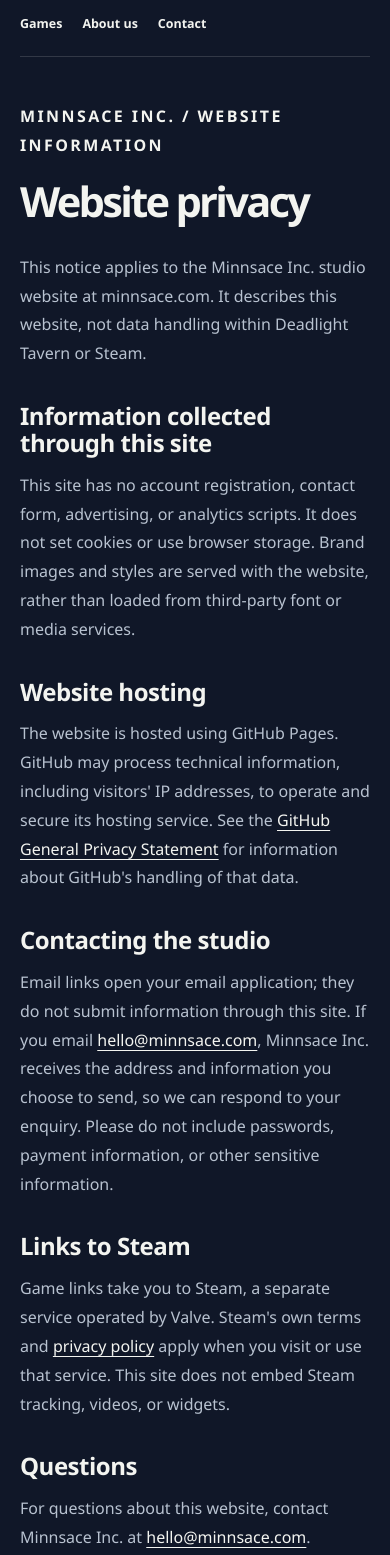
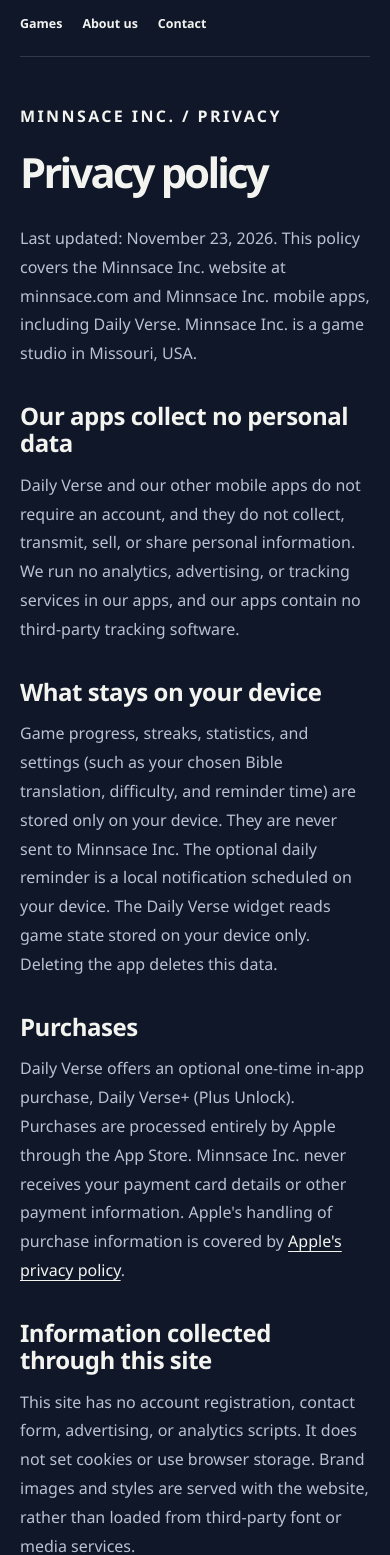
Before and after one commit to minnsace/minnsace.com, a website: page privacy.html in a window 390 px wide. Shown: the part 52-1607 px from the top of the page. Drawn offline with Linux system fonts and the light colour scheme.

Commit message:
Privacy policy: cover mobile apps (Daily Verse) for App Store (#2)

```diff
--- a/privacy.html
+++ b/privacy.html
@@ -4,14 +4,14 @@
     <meta charset="utf-8">
     <meta name="viewport" content="width=device-width, initial-scale=1">
     <meta name="theme-color" content="#101728">
-    <meta name="description" content="How the Minnsace Inc. studio website handles website visits, email contact, and links to Steam.">
+    <meta name="description" content="How Minnsace Inc. handles information on its website and in its mobile apps, including Daily Verse.">
     <meta name="robots" content="index, follow">
     <meta name="twitter:site" content="@minnsace">
-    <link rel="canonical" href="https://minnsace.com/privacy.html">
+    <link rel="canonical" href="https://minnsace.com/privacy">
     <link rel="icon" href="assets/favicon.png" type="image/png" sizes="32x32">
     <link rel="apple-touch-icon" href="assets/apple-touch-icon.png" sizes="180x180">
     <link rel="stylesheet" href="styles.css">
-    <title>Website privacy | Minnsace Inc.</title>
+    <title>Privacy policy | Minnsace Inc.</title>
   </head>
   <body>
     <a class="skip-link" href="#main">Skip to content</a>
@@ -20,19 +20,29 @@
       <nav aria-label="Main navigation"><a href="./#games">Games</a><a href="about.html">About us</a><a href="./#contact">Contact</a></nav>
     </header>
     <main id="main" class="document wrap">
-      <p class="eyebrow">MINNSACE INC. / WEBSITE INFORMATION</p>
-      <h1>Website privacy</h1>
-      <p>This notice applies to the Minnsace Inc. studio website at minnsace.com. It describes this website, not data handling within Deadlight Tavern or Steam.</p>
+      <p class="eyebrow">MINNSACE INC. / PRIVACY</p>
+      <h1>Privacy policy</h1>
+      <p>Last updated: November 23, 2026. This policy covers the Minnsace Inc. website at minnsace.com and Minnsace Inc. mobile apps, including Daily Verse. Minnsace Inc. is a game studio in Missouri, USA.</p>
+      <h2>Our apps collect no personal data</h2>
+      <p>Daily Verse and our other mobile apps do not require an account, and they do not collect, transmit, sell, or share personal information. We run no analytics, advertising, or tracking services in our apps, and our apps contain no third-party tracking software.</p>
+      <h2>What stays on your device</h2>
+      <p>Game progress, streaks, statistics, and settings (such as your chosen Bible translation, difficulty, and reminder time) are stored only on your device. They are never sent to Minnsace Inc. The optional daily reminder is a local notification scheduled on your device. The Daily Verse widget reads game state stored on your device only. Deleting the app deletes this data.</p>
+      <h2>Purchases</h2>
+      <p>Daily Verse offers an optional one-time in-app purchase, Daily Verse+ (Plus Unlock). Purchases are processed entirely by Apple through the App Store. Minnsace Inc. never receives your payment card details or other payment information. Apple's handling of purchase information is covered by <a href="https://www.apple.com/legal/privacy/">Apple's privacy policy</a>.</p>
       <h2>Information collected through this site</h2>
       <p>This site has no account registration, contact form, advertising, or analytics scripts. It does not set cookies or use browser storage. Brand images and styles are served with the website, rather than loaded from third-party font or media services.</p>
       <h2>Website hosting</h2>
       <p>The website is hosted using GitHub Pages. GitHub may process technical information, including visitors' IP addresses, to operate and secure its hosting service. See the <a href="https://docs.github.com/en/site-policy/privacy-policies/github-general-privacy-statement">GitHub General Privacy Statement</a> for information about GitHub's handling of that data.</p>
       <h2>Contacting the studio</h2>
-      <p>Email links open your email application; they do not submit information through this site. If you email <a href="mailto:hello@minnsace.com">hello@minnsace.com</a>, Minnsace Inc. receives the address and information you choose to send, so we can respond to your enquiry. Please do not include passwords, payment information, or other sensitive information.</p>
-      <h2>Links to Steam</h2>
-      <p>Game links take you to Steam, a separate service operated by Valve. Steam's own terms and <a href="https://store.steampowered.com/privacy_agreement/">privacy policy</a> apply when you visit or use that service. This site does not embed Steam tracking, videos, or widgets.</p>
+      <p>Email links open your email application; they do not submit information through this site. If you email <a href="mailto:hello@minnsace.com">hello@minnsace.com</a> — for example, to ask for app support — Minnsace Inc. receives the address and information you choose to send, so we can respond to your enquiry. Please do not include passwords, payment information, or other sensitive information.</p>
+      <h2>Links to other services</h2>
+      <p>Game links may take you to Steam or the App Store, separate services operated by Valve and Apple. Their own terms and privacy policies apply when you visit or use those services. This site does not embed Steam tracking, videos, or widgets.</p>
+      <h2>Children</h2>
+      <p>Our apps are suitable for general audiences. Because our apps collect no personal information from anyone, they collect none from children.</p>
+      <h2>Changes to this policy</h2>
+      <p>If this policy changes, the updated version will be posted on this page with a new "last updated" date.</p>
       <h2>Questions</h2>
-      <p>For questions about this website, contact Minnsace Inc. at <a href="mailto:hello@minnsace.com">hello@minnsace.com</a>.</p>
+      <p>For questions about this policy or our apps, contact Minnsace Inc. at <a href="mailto:hello@minnsace.com">hello@minnsace.com</a>.</p>
       <p><a href="./">Return to the studio homepage <span aria-hidden="true">&rarr;</span></a></p>
     </main>
     <footer class="site-footer wrap"><p class="copyright">&copy; 2026 Minnsace Inc.</p><a href="privacy.html" aria-current="page">Privacy</a></footer>
```
